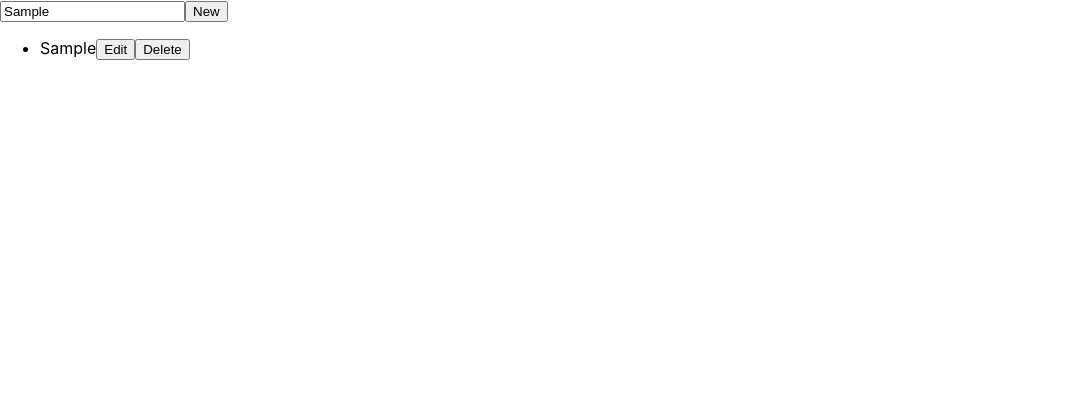
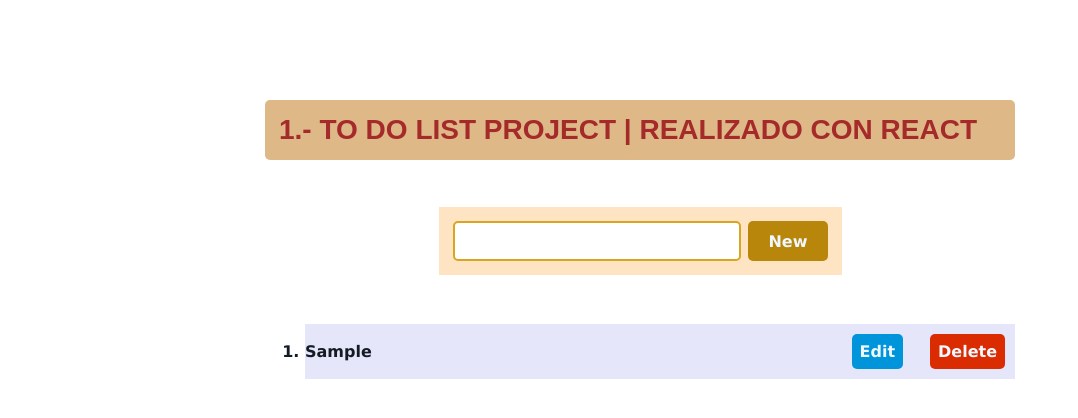
Before and after one commit to Alexis79Bck/ToDoList-Project, a React (Create React App) app: page / in a window 1280 px wide. Both pictures are taken after typing "Sample" into the empty fields and a click on the input "New". Shown: the top 418 px of the page, without its empty margins (0-1078 px from the left). Built offline with nearby package versions, Linux system fonts and the light colour scheme.

Commit message:
Añadidos los estilos y finalizado ToDoList

```diff
--- /dev/null
+++ b/src/components/ToDoApp.css
@@ -0,0 +1,122 @@
+.projectTitle {
+    display: flex;
+    align-items: center;
+    gap: 7px;
+    padding: 14px;
+    margin-bottom: 6.33%;
+    border-radius: 5px;
+    font-family: Arial, Helvetica, sans-serif;
+    font-size: 28px;
+    font-weight: 600;
+    background-color: burlywood;
+    color: brown;
+}
+
+.toDoContainer {
+    width: 750px;
+    margin: 100px auto;
+    display: flex;
+    flex-direction: column;
+
+}
+
+.toDoCreateForm {
+    display: flex;
+    align-self: center;
+    width: 50%;
+    gap: 7px;
+    padding: 14px;
+    background-color:bisque;
+}
+
+.toDoInput,
+.toDoInputEdit {
+    flex-grow: 1;
+    width: 100%;
+    padding: 10px;
+    border-radius: 5px;
+    border: solid 2px goldenrod;
+    font-family: Arial, Helvetica, sans-serif;
+    font-size: 14px;
+    font-weight: 500;
+}
+
+.buttonNew,
+.buttonUpdateToDo {
+    border: none;
+    cursor: pointer;
+    width: 25%;
+    padding: 10px 20px;
+    border-radius: 5px;
+    font-family: Verdana, Geneva, Tahoma, sans-serif;
+    font-size: 16px;
+    font-weight: 700;
+    color: aliceblue;
+    background-color: darkgoldenrod;
+}
+
+.toDoListContainer {
+    margin-top: 18px;
+    display: flex;
+    flex-direction: column;
+    gap: 7px;
+
+}
+
+.toDoListContainer ul {
+   list-style:decimal;
+    font-family: Verdana, Geneva, Tahoma, sans-serif;
+    font-size: 16px;
+    font-weight: 700;
+    color: rgb(19, 28, 36);
+
+}
+
+.toDoEditForm,
+.toDoInfo {
+    display: flex;
+    align-items: center;
+
+    margin: 15px auto;
+    gap: 7px;
+    background-color:lavender
+}
+
+.toDoTitle {
+    flex: 1;
+    font-family: Verdana, Geneva, Tahoma, sans-serif;
+    font-size: 16px;
+    font-weight: 700;
+    color: rgb(19, 28, 36);
+    align-items: center;
+    justify-content: space-between;
+}
+
+.buttonEditToDo {
+    border: none;
+    cursor: pointer;
+    padding: 8px;
+    margin: 10px;
+    align-items: flex-end;
+    border-radius: 5px;
+    font-family: Verdana, Geneva, Tahoma, sans-serif;
+    font-size: 16px;
+    font-weight: 700;
+    color: aliceblue;
+    background-color: rgb(0, 149, 218);
+}
+
+.buttonDeleteToDo {
+    border: none;
+    cursor: pointer;
+    padding: 8px;
+    margin: 10px;
+
+   align-items: flex-end;
+    border-radius: 5px;
+    font-family: Verdana, Geneva, Tahoma, sans-serif;
+    font-size: 16px;
+    font-weight: 700;
+    color: aliceblue;
+    background-color: rgb(218, 44, 0);
+}
--- a/src/components/ToDoApp.js
+++ b/src/components/ToDoApp.js
@@ -1,5 +1,7 @@
 import { useState } from "react";
 import ToDoList from "./ToDoList";
+
+import './ToDoApp.css'
 
 export default function ToDoApp () {
     /**
@@ -52,7 +54,7 @@
         const temp = [...todolist];
         temp.push(newToDo);
         setTodolist(temp);
-
+        setTitle("") //esto permite limpiar el valor title que utiliza en el input
     }
 
     /**
@@ -78,6 +80,7 @@
 
     return (
     <div className="toDoContainer">
+        <span className="projectTitle">1.- TO DO LIST PROJECT | REALIZADO CON REACT</span>
         <form className="toDoCreateForm" onSubmit={handleSubmit}>
             <input className="toDoInput" onChange={handleChange} value={ title }/>
             <input className="buttonNew" type="submit" onClick={handleSubmit} value="New" />
--- a/src/components/ToDoList.js
+++ b/src/components/ToDoList.js
@@ -14,7 +14,7 @@
 
         const elementEdit = <form className="toDoEditForm" onSubmit={handleSubmit}>
                                 <input className="toDoInputEdit" onChange={handleChange} value={updateToDo}/>
-                                <input className="buttonUpdate" type="submit" onClick={handleClick} value="Update" />
+                                <input className="buttonUpdateToDo" type="submit" onClick={handleClick} value="Update" />
                             </form>;
 
         function handleSubmit(e) {
@@ -41,9 +41,9 @@
 
     function ToDoElement() {
         const element = <div className="toDoInfo">
-                            {item.title}
-                            <button onClick={() => setIsEdit(true) }>Edit</button>
-                            <button onClick={() => onDeleteToDo(item.id)}>Delete</button>
+                            <span className="toDoTitle">{item.title} </span>
+                            <button className="buttonEditToDo" onClick={() => setIsEdit(true) }>Edit</button>
+                            <button className="buttonDeleteToDo"  onClick={() => onDeleteToDo(item.id)}>Delete</button>
                         </div>
         return element;
     }
```
